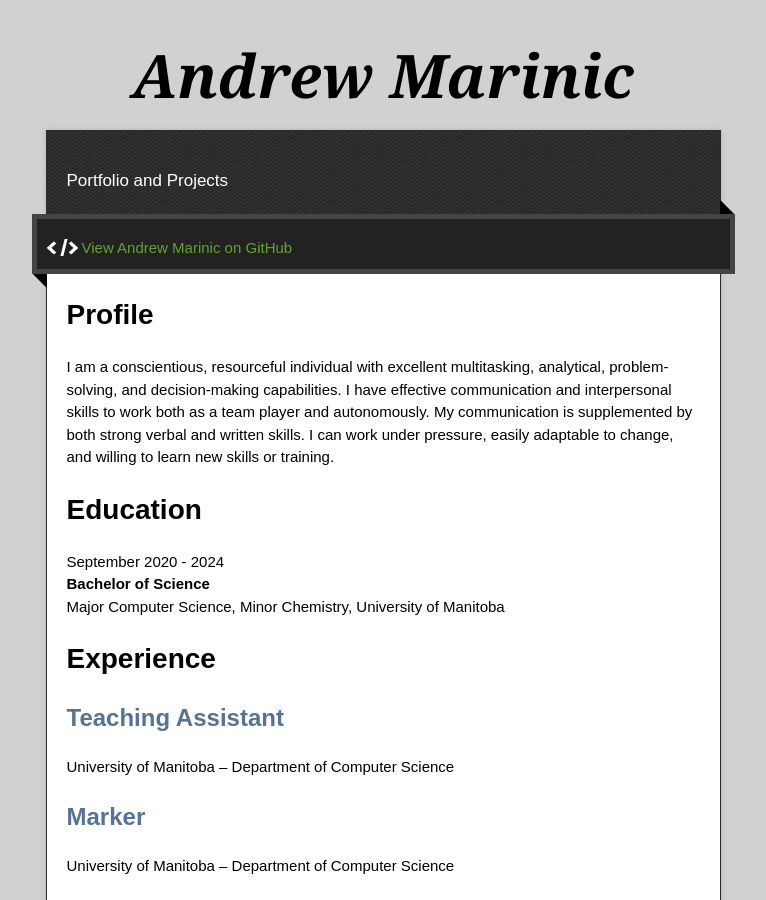
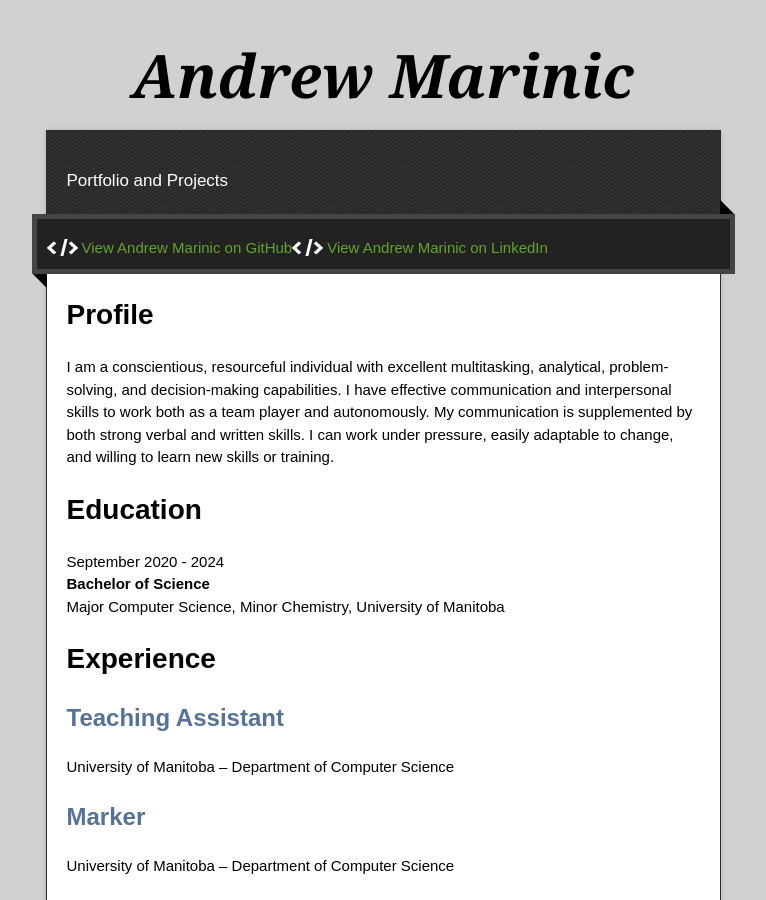
Before and after one commit to AMarinic92/AMarinic92.github.io, a Jekyll site: the page built from index.md, in a window 1280 px wide and 900 px high. Shown: the whole window, without its empty margins (257-1023 px from the left). Built offline with Jekyll 4.4.1, drawn with Linux system fonts in a browser that asks for light colours; our own code applies the rules of GitHub Pages for plain Markdown files.

Commit message:
added linkedin link

```diff
--- a/_layouts/default.html
+++ b/_layouts/default.html
@@ -32,6 +32,7 @@
           <a href="{{ site.github.zip_url }}" class="download-button zip"><span>Download</span></a>
           {% endif %}
           <a href="{{ site.github.repository_url }}" class="code">View {{ site.title | default: site.github.repository_name }} on GitHub</a>
+          <a href="https://www.linkedin.com/in/andrew-marinic/" class="code">View Andrew Marinic on LinkedIn</a>
         </div>
         <span class="blc"></span><span class="trc"></span>
         </div>
```
